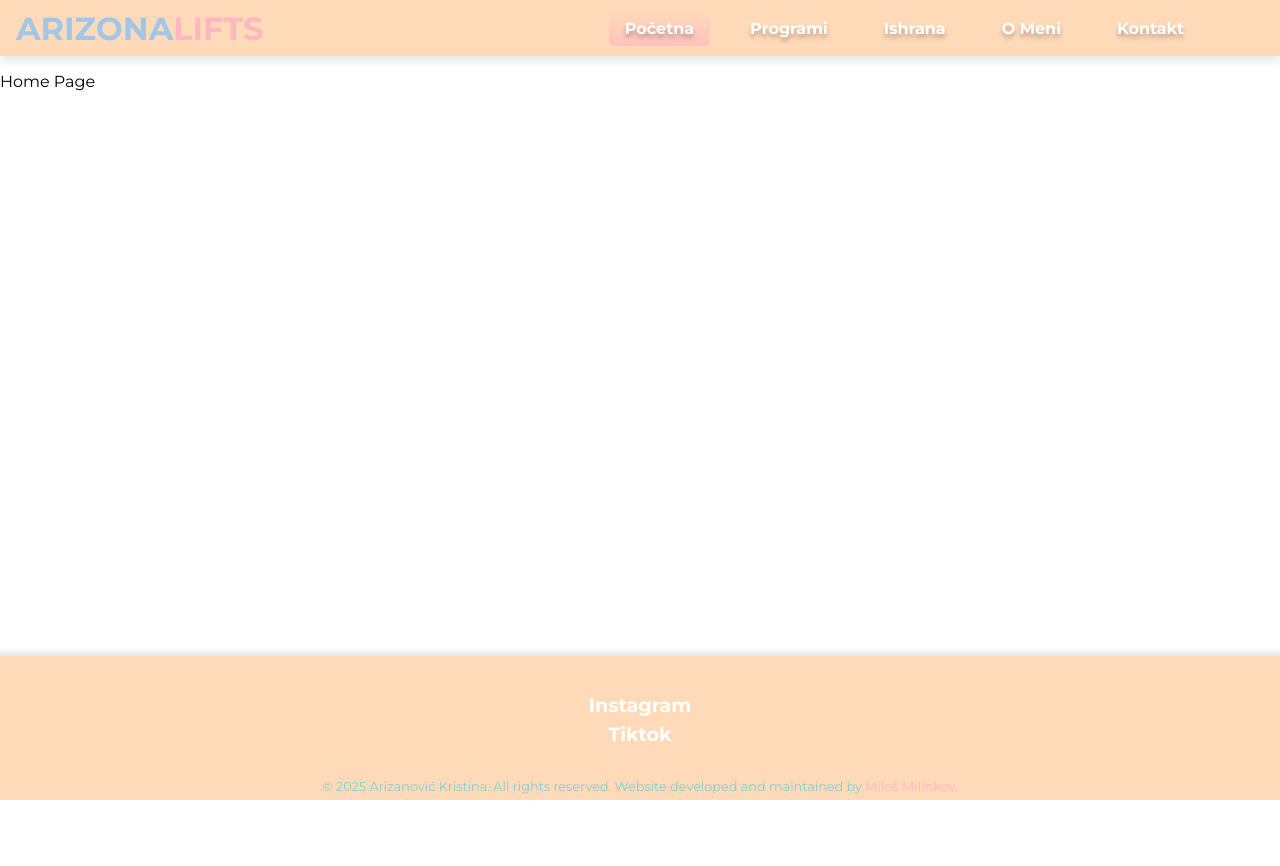
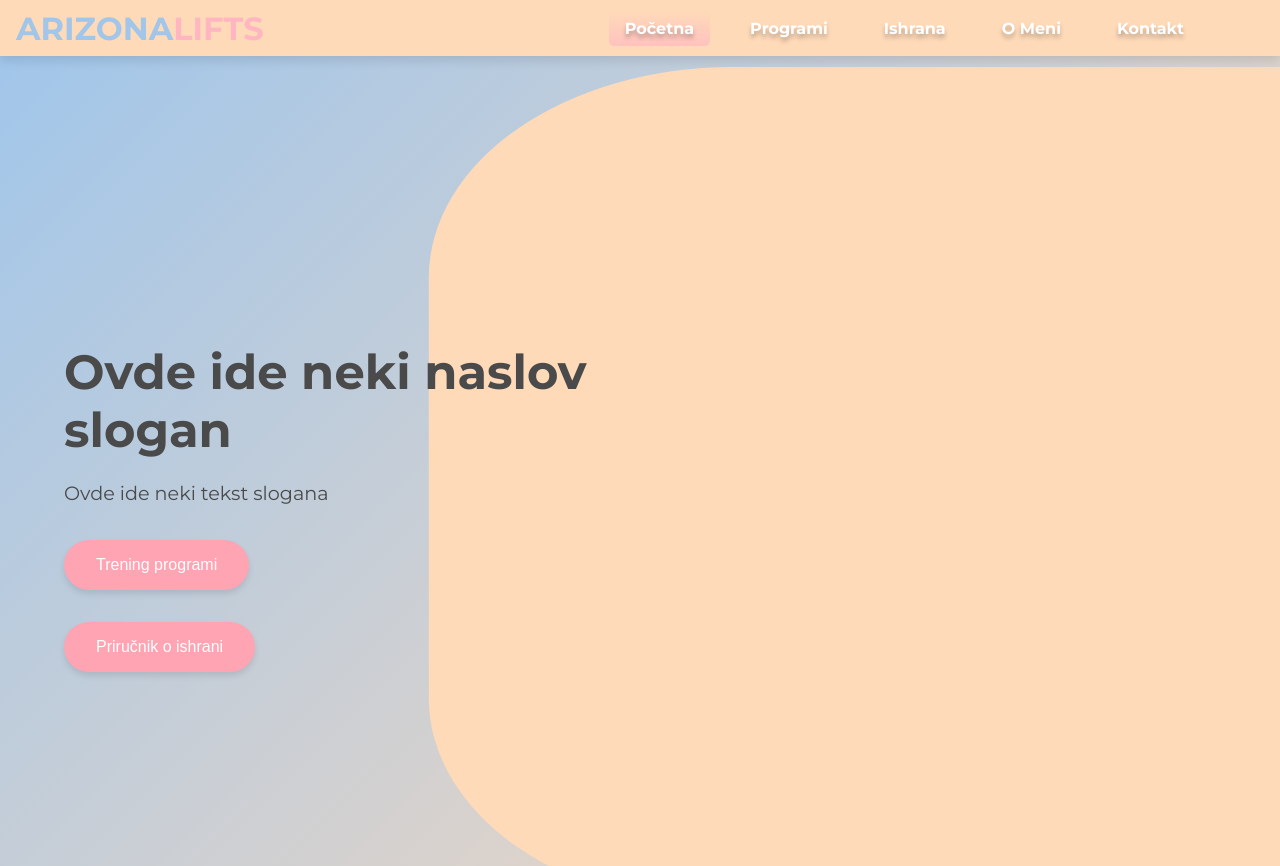
Before and after one commit to MiloshMilinkov/arizonalifts_website, a Nuxt app: page / in a window 1280 px wide. Shown: the top 866 px of the page. Before the commit the page ends 800 px from the top, so only its background shows below. Built offline with nearby package versions, Linux system fonts and the light colour scheme.

Commit message:
Index page - initial version

```diff
--- a/pages/index.vue
+++ b/pages/index.vue
@@ -1,10 +1,105 @@
 <template>
-  <div>
-  <p>Home Page</p>
-  </div>
+  <section class="banner-section">
+    <div class="banner-content">
+      <h1 class="banner-title">
+        Ovde ide neki naslov slogan
+      </h1>
+      <p class="banner-subtitle">
+        Ovde ide neki tekst slogana
+      </p>
+      <div class="btn-container">
+        <NuxtLink to="/programs" class="nav-link"><BaseButton class="btn">Trening programi</BaseButton></NuxtLink>
+        <NuxtLink to="/nutrition" class="nav-link"><BaseButton class="btn">Priručnik o ishrani</BaseButton></NuxtLink>
+      </div>
+    </div>
+    <div class="banner-shape"></div>
+  </section>
 </template>
+
 <style scoped>
-p{
-  color: black;
+.banner-section {
+  position: relative;
+  display: flex;
+  align-items: center;
+  justify-content: flex-start;
+  min-height: 100vh;
+  padding: 2rem;
+  background: linear-gradient(135deg, #A1C6EA, #FFDAB9);
+  overflow: hidden;
+}
+
+.banner-content {
+  z-index: 1;
+  max-width: 600px;
+  padding: 2rem;
+}
+.btn-container{
+  display: flex;
+  flex-direction: column;
+  gap: 2rem;
+}
+.banner-title {
+  font-size: 3rem;
+  margin-bottom: 1rem;
+  line-height: 1.2;
+}
+
+.banner-subtitle {
+  font-size: 1.2rem;
+  line-height: 1.5;
+  margin-bottom: 2rem;
+}
+
+.btn {
+  padding: 1rem 2rem;
+  border: none;
+  border-radius: 50px;
+  color: #fff;
+  font-size: 1rem;
+  cursor: pointer;
+  transition: background-color 0.3s ease, transform 0.3s ease;
+  box-shadow: 0 4px 6px rgba(0, 0, 0, 0.1);
+}
+
+.btn:hover {
+  transform: translateY(-3px);
+}
+
+.banner-shape {
+  position: absolute;
+  right: 0;
+  width: 95%;
+  height: 97.5%;
+  background-color: #FFDAB9;
+  border-bottom-left-radius: 25%;
+  border-top-left-radius: 25%;
+  transform: translateX(30%);
+  z-index: 0;
+}
+
+@media (max-width: 768px) {
+  .banner-section {
+    flex-direction: column;
+    text-align: center;
+    padding: 2rem 1rem;
+  }
+
+  .banner-content {
+    max-width: 100%;
+    margin-bottom: 2rem;
+    padding: 0;
+  }
+
+  .banner-title {
+    font-size: 2.5rem;
+  }
+
+  .banner-subtitle {
+    font-size: 1rem;
+  }
+
+  .banner-shape {
+    display: none;
+  }
 }
 </style>
```
